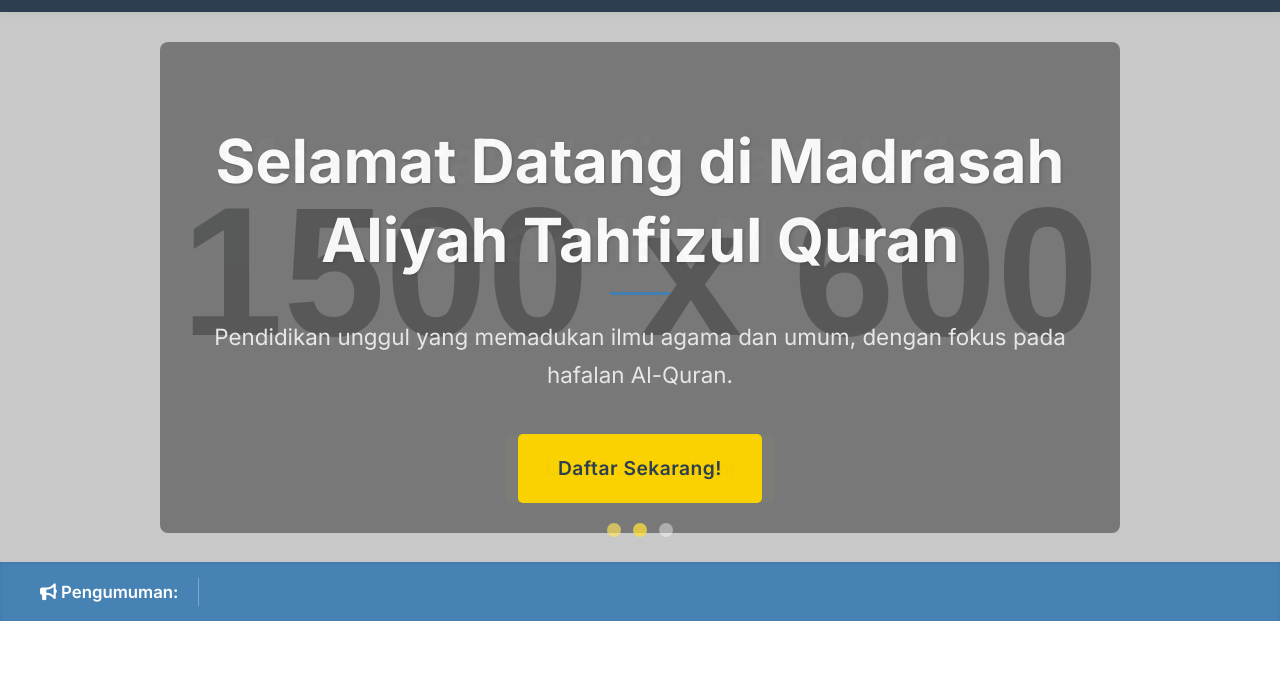
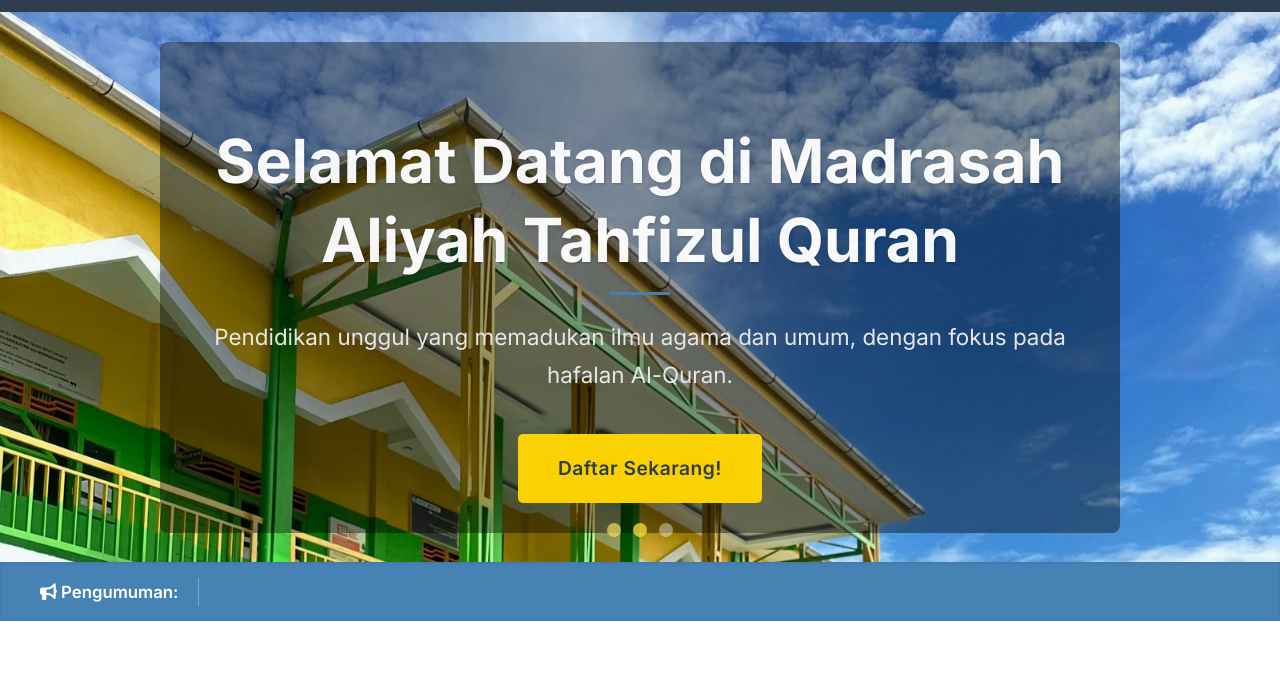
Before and after one commit to ridhopryg/Madrasah-aliyah1, a plain HTML site: page index.html in a window 1280 px wide. Shown: the part 123-800 px from the top of the page. Drawn offline with nearby package versions, Linux system fonts and the light colour scheme; placeholder pictures from the web are drawn by us.

Commit message:
index.html

```diff
--- a/index.html
+++ b/index.html
@@ -63,21 +63,21 @@
 
     <main>
         <section id="hero" class="hero-slider">
-            <div class="slider-item active" style="background-image: url('https://via.placeholder.com/1500x600/6a8eaf/ffffff?text=Slider+1+-+Kegiatan+Belajar')">
+            <div class="slider-item active" style="background-image: url('https://raw.githubusercontent.com/ridhopryg/Madrasah-aliyah1/main/images/Gedung%20sekolah%202.jpeg')">
                 <div class="container slider-content">
                     <h2>Selamat Datang di Madrasah Aliyah Tahfizul Quran</h2>
                     <p>Pendidikan unggul yang memadukan ilmu agama dan umum, dengan fokus pada hafalan Al-Quran.</p>
                     <a href="#ppdb" class="btn hero-btn">Daftar Sekarang!</a>
                 </div>
             </div>
-            <div class="slider-item" style="background-image: url('https://via.placeholder.com/1500x600/5c7a9b/ffffff?text=Slider+2+-+Wisuda+Tahfiz')">
+            <div class="slider-item" style="background-image: url('https://raw.githubusercontent.com/ridhopryg/Madrasah-aliyah1/main/images/Gedung%20sekolah%202.jpeg')">
                 <div class="container slider-content">
                     <h2>Mencetak Hafiz dan Hafizah Berakhlak Mulia</h2>
                     <p>Wujudkan impian menjadi penghafal Al-Quran yang berprestasi dan berwawasan luas.</p>
                     <a href="#program" class="btn hero-btn">Lihat Program Kami</a>
                 </div>
             </div>
-            <div class="slider-item" style="background-image: url('https://via.placeholder.com/1500x600/7b9bc0/ffffff?text=Slider+3+-+Suasana+Asrama')">
+            <div class="slider-item" style="background-image: url('https://raw.githubusercontent.com/ridhopryg/Madrasah-aliyah1/main/images/Gedung%20sekolah%202.jpeg')">
                 <div class="container slider-content">
                     <h2>Lingkungan Belajar yang Kondusif dan Islami</h2>
                     <p>Asrama nyaman dan fasilitas lengkap mendukung proses hafalan dan belajar.</p>
```
